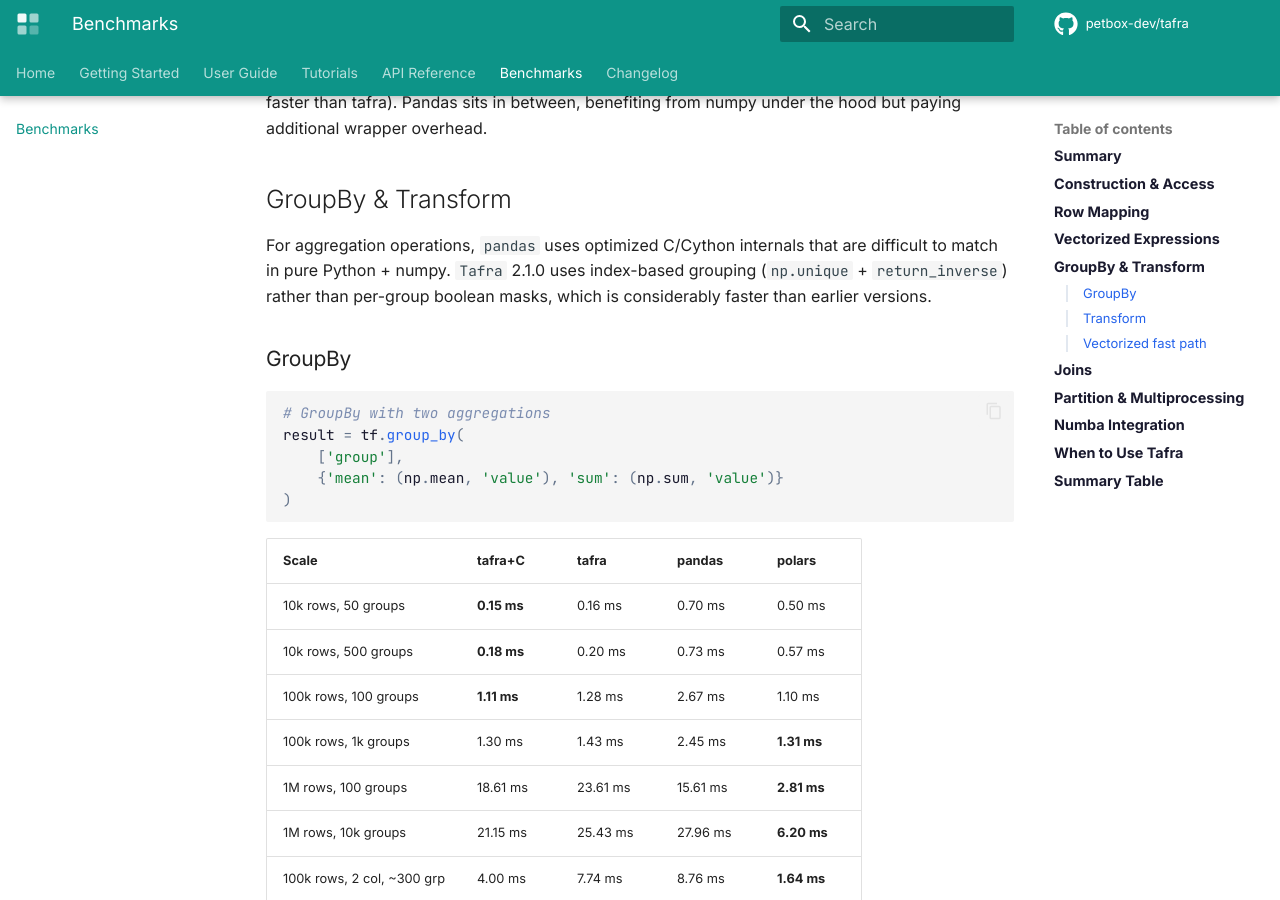
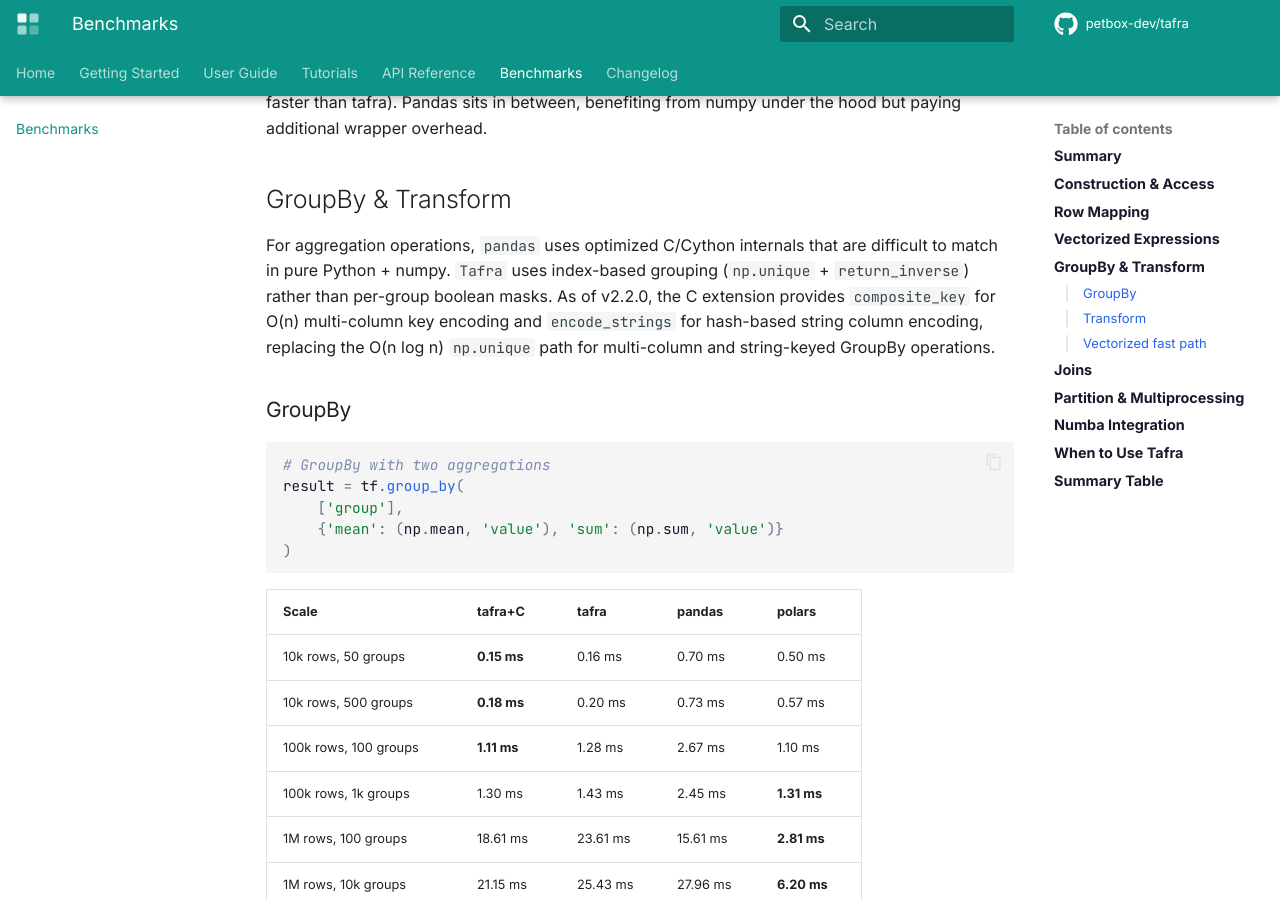
Before and after one commit to petbox-dev/tafra, an MkDocs documentation site: the page built from docs/benchmarks.md, in a window 1280 px wide and 900 px high, scrolled down 4590 px. Built offline with MkDocs 1.6.1 and Material for MkDocs 9.7.7, drawn with Linux system fonts in a browser that asks for light colours; comment, search, counter and statistics services are not loaded; some of the changed text lies outside the part shown.

Commit message:
refactor: define GOLDEN_HASH constant, update version refs in docs
- Replace magic number 0x9E3779B97F4A7C15ULL with GOLDEN_HASH define
- Move HASH_KEY macro to top of _accel.c, remove duplicate
- Update benchmarks.md: remove stale "2.1.0" references, document
  v2.2.0 C extension additions (composite_key, encode_strings)

Co-Authored-By: Claude Opus 4.6 (1M context) <noreply@anthropic.com>

```diff
--- a/docs/benchmarks.md
+++ b/docs/benchmarks.md
@@ -303,9 +303,12 @@ but paying additional wrapper overhead.
 ## GroupBy & Transform
 
 For aggregation operations, `pandas` uses optimized C/Cython internals that
-are difficult to match in pure Python + numpy. `Tafra` 2.1.0 uses
+are difficult to match in pure Python + numpy. `Tafra` uses
 index-based grouping (`np.unique` + `return_inverse`) rather than
-per-group boolean masks, which is considerably faster than earlier versions.
+per-group boolean masks. As of v2.2.0, the C extension provides
+`composite_key` for O(n) multi-column key encoding and `encode_strings`
+for hash-based string column encoding, replacing the O(n log n) `np.unique`
+path for multi-column and string-keyed GroupBy operations.
 
 ### GroupBy
 
@@ -532,7 +535,7 @@ hidden dispatch or "silent" dtype changes.
 
 ## Joins
 
-`Tafra` 2.1.0 uses two join algorithms for equality joins:
+`Tafra` uses two join algorithms for equality joins:
 
 - **With C extension**: O(n) hash join implemented in C (`_accel.c`) --
   builds a hash table on the right key, probes with the left key, and
```
Also changed, not shown: 1 other file.
